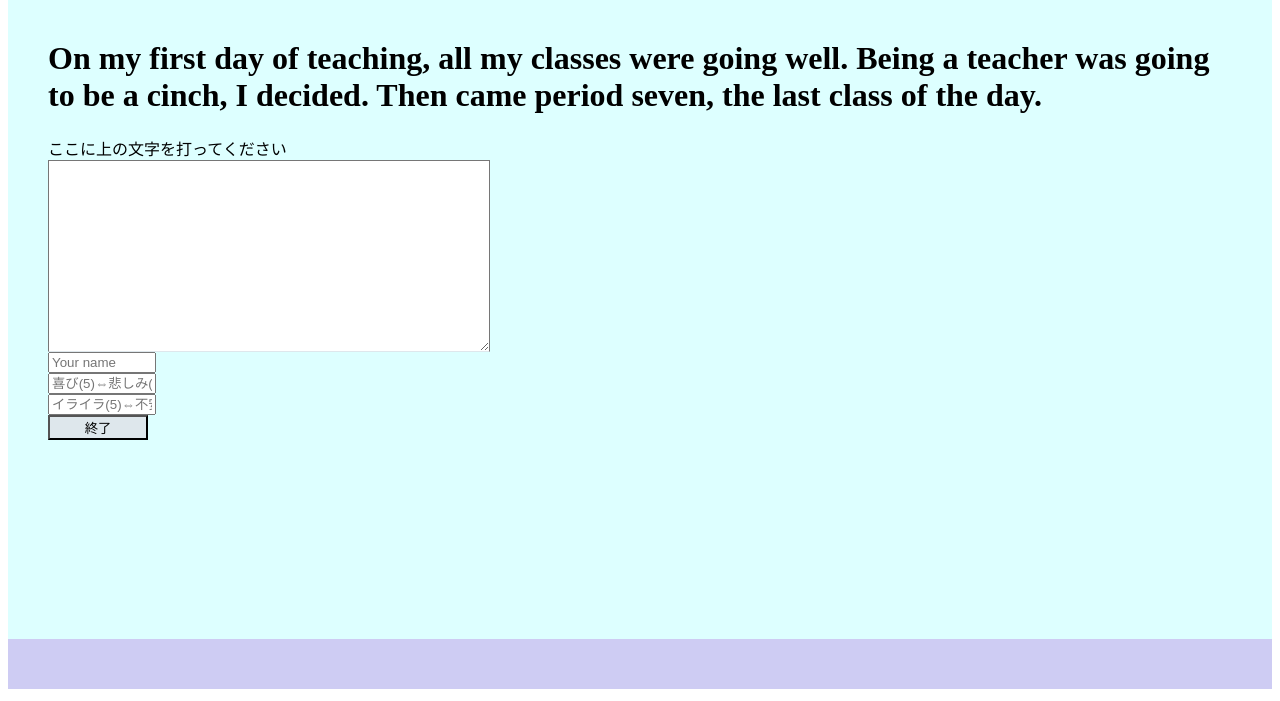
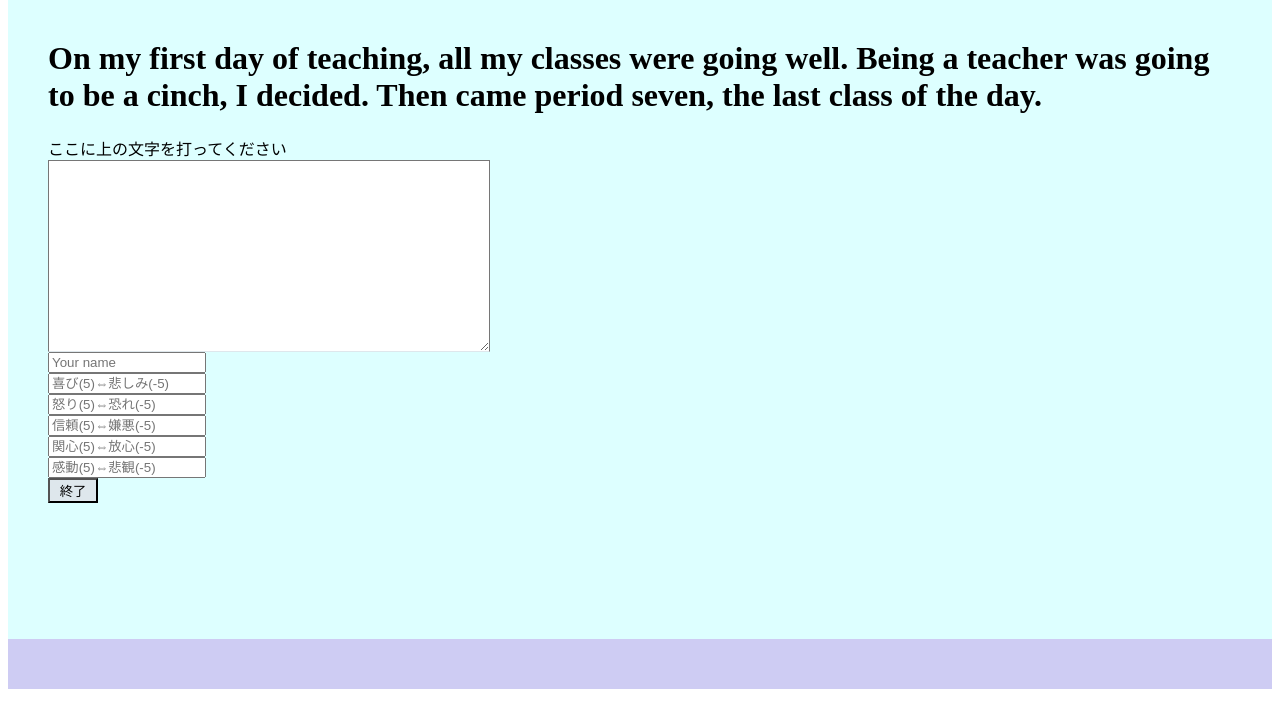
Before and after one commit to mei-t/research, a Flask app: page / in a window 1280 px wide. Shown: the part 99-800 px from the top of the page. Run offline with Flask 2, Linux system fonts and the light colour scheme.

Commit message:
Add another emotion and record all keys

```diff
--- a/TapSense/main.py
+++ b/TapSense/main.py
@@ -34,9 +34,14 @@ def success():
 
 @app.route('/add_data', methods=['POST'])
 def add_data():
-    s = " ".join(map(str, request.json['timestamps']))
+    t = " ".join(map(str, request.json['timestamps']))
+    k = " ".join(request.json['keys'])
     print(type(request.json["joy_sadness"]))
-    c = TapRecord(request.json["error_count"], s, request.json["name"], request.json["sentence_length"], request.json["joy_sadness"], request.json["anger_fear"])
+    print(request.json["keys"])
+    c = TapRecord(request.json["error_count"], t, k, request.json["name"], \
+        request.json["sentence_length"], request.json["joy_sadness"], \
+        request.json["anger_fear"], request.json["trust_disgust"], \
+        request.json["interest_distraction"], request.json["impression_pessimism"])
     db_session.add(c)
     db_session.commit()
     print(request.json)
@@ -49,11 +54,11 @@ def init():
 
 @app.route('/clear', methods=['GET'])
 def clear():
-    # clear_db()
+    clear_db()
     return redirect('/init')
 
 @app.route('/check_data', methods=['GET'])
 def check_data():
     all_data = TapRecord.query.all()
-    print(all_data[0].joy_sadness)
+    # print(all_data[0].joy_sadness)
     return render_template('data.html', all_data=all_data)
--- a/TapSense/static/css/stylesheet.css
+++ b/TapSense/static/css/stylesheet.css
@@ -26,16 +26,20 @@ textarea {
     display: block;
 }
 
-.name {
-    margin-left: 10px;
-}
-
 input {
-    width: 100px;
+    width: 50px;
     /* float: left; */
     margin-left: 0;
     margin-right: auto;
     display: block;
+}
+
+.name_input {
+    width: 150px;
+}
+
+.emotion_input {
+    width: 150px;
 }
 
 #demo {
--- a/TapSense/static/js/main.js
+++ b/TapSense/static/js/main.js
@@ -1,7 +1,8 @@
 'use strict';
 
 var prev_time = null;
-var list = [];
+var timestamps = [];
+var keys = [];
 var error_count = 0;
 var x = "0";
 
@@ -9,10 +10,13 @@ function getTime(event) {
     const time = new Date();
     var cur = time.getTime();
     if (prev_time !== null) {
-        list.push(cur - prev_time);
+        timestamps.push(cur - prev_time);
     }
-    document.getElementById("time").innerHTML = "経過時間(ミリ秒): " + list;
+    document.getElementById("time").innerHTML = "経過時間(ミリ秒): " + timestamps;
     prev_time = cur;
+
+    keys.push(event.key)
+    // document.getElementById("keys").innerHTML = "入力キー: " + keys;
 
     if (event.key == "Backspace") {
         error_count++;
@@ -44,17 +48,24 @@ btn.addEventListener('click', () => {
     var sentence_length = sentence.length
     var joy_sadness = document.getElementById("joy_sadness").value;
     var anger_fear = document.getElementById("anger_fear").value;
+    var trust_disgust = document.getElementById("trust_disgust").value;
+    var interest_distraction = document.getElementById("interest_distraction").value;
+    var impression_pessimism = document.getElementById("impression_pessimism").value;
     console.log(sentence_length);
     console.log(joy_sadness);
     var xmlHttpRequest = new XMLHttpRequest();
     xmlHttpRequest.open("post", "/add_data", false);
     var data = {
-        'timestamps': list,
+        'timestamps': timestamps,
+        'keys': keys,
         'error_count': error_count,
         'name': name,
         'sentence_length': sentence_length,
         'joy_sadness': parseInt(joy_sadness),
-        'anger_fear': parseInt(anger_fear)
+        'anger_fear': parseInt(anger_fear),
+        'trust_disgust': parseInt(trust_disgust),
+        'interest_distraction': parseInt(interest_distraction),
+        'impression_pessimism': parseInt(impression_pessimism)
     };
     xmlHttpRequest.setRequestHeader("Content-Type", "application/json");
     xmlHttpRequest.send(JSON.stringify(data))
--- a/TapSense/templates/data.html
+++ b/TapSense/templates/data.html
@@ -10,8 +10,10 @@
         {% for data in all_data %}
         <p>
             {{data.name}}: joy_sadness: {{data.joy_sadness}}, anger_fear: {{data.anger_fear}},
-            error_count: {{data.error_count}}, sentence_length: {{data.sentence_length}},
-            timestamps: {{data.timestamps}}
+            trust_disgust: {{trust_disgust}}, interest_distraction: {{interest_distraction}},
+            impression_pessimism: {{impression_pessimism}}, error_count: {{data.error_count}},
+            sentence_length: {{data.sentence_length}}, timestamps: {{data.timestamps}},
+            keys: {{data.keys}}
         </p>
         {% endfor %}
 
--- a/TapSense/templates/index.html
+++ b/TapSense/templates/index.html
@@ -14,15 +14,19 @@
             <form>
                 <textarea cols="30" rows="10" id="input" onkeydown="getTime(event)"></textarea>
             </form>
-            <input type="text", id="name", placeholder="Your name">
-            <input type="text", id="joy_sadness", placeholder="喜び(5)⇔悲しみ(-5)">
-            <input type="text", id="anger_fear", placeholder="イライラ(5)⇔不安(-5)">
+            <input class="name_input", type="text", id="name", placeholder="Your name">
+            <input class="emotion_input", type="text", id="joy_sadness", placeholder="喜び(5)⇔悲しみ(-5)">
+            <input class="emotion_input", type="text", id="anger_fear", placeholder="怒り(5)⇔恐れ(-5)">
+            <input class="emotion_input", type="text", id="trust_disgust", placeholder="信頼(5)⇔嫌悪(-5)">
+            <input class="emotion_input", type="text", id="interest_distraction", placeholder="関心(5)⇔放心(-5)">
+            <input class="emotion_input", type="text", id="impression_pessimism", placeholder="感動(5)⇔悲観(-5)">
             <input class="content-submit" type="submit" id="btn" value="終了">
 
             <p id="time"></p>
             <p id="count"></p>
             <p id="time_result"></p>
             <p id="error_result"></p>
+            <!-- <p id="keys"></p> -->
         </div>
 
         <footer></footer>
```
Also changed, not shown: TapSense/models/models.py (+11 -1 lines), TapSense/models/tap.db.
